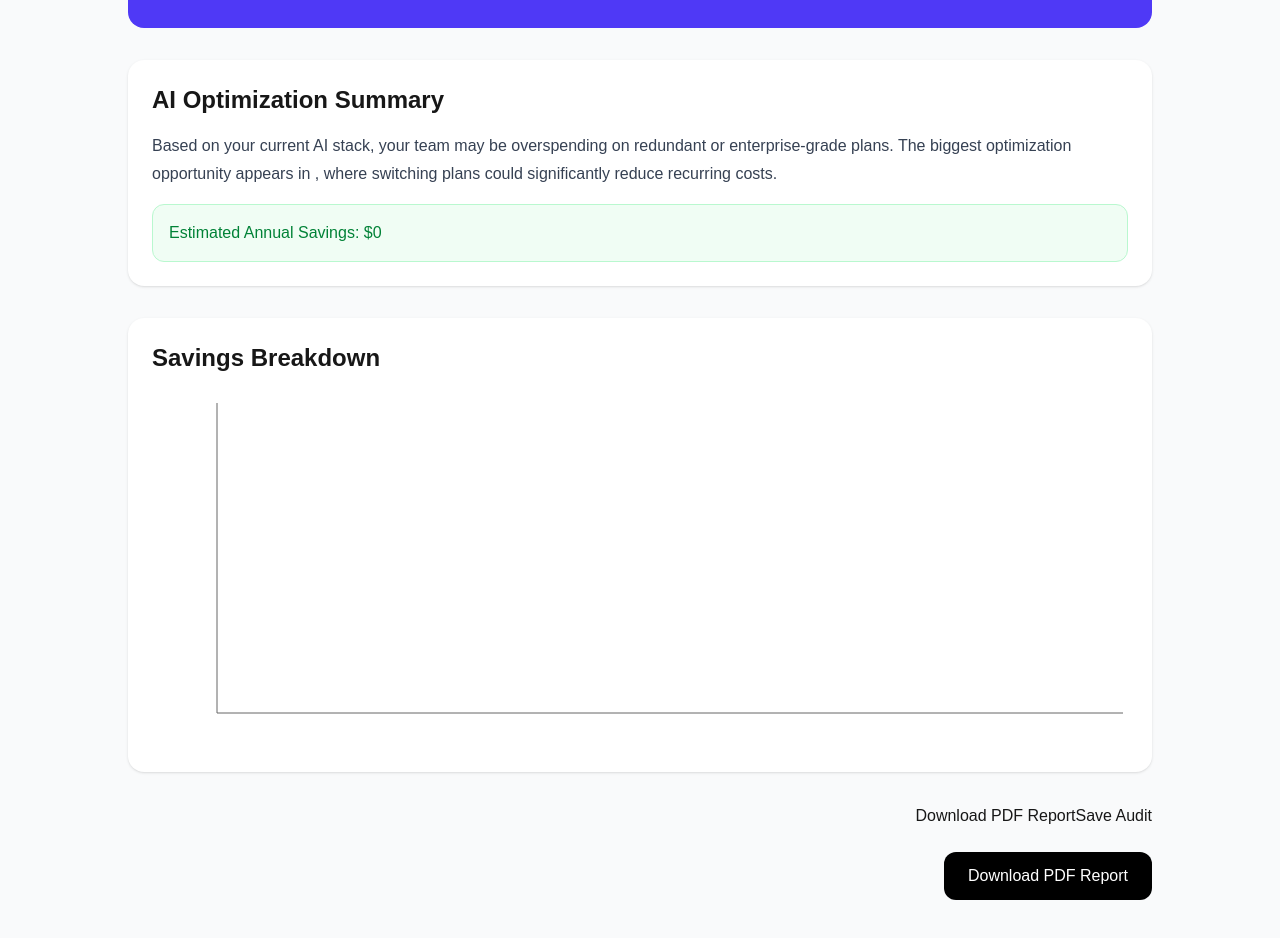
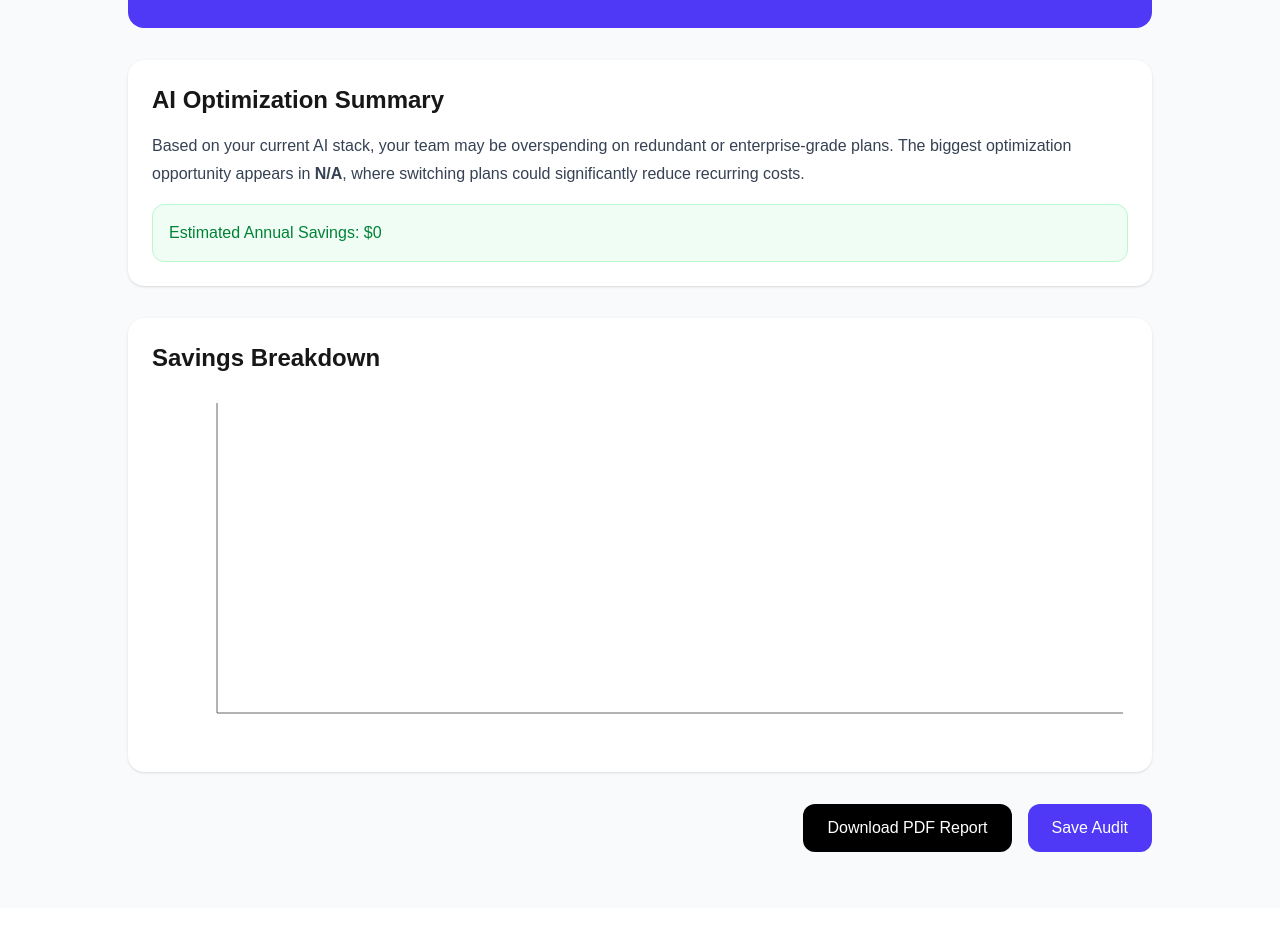
Before and after one commit to rashigarg04/AI-SPEND-AUDIT-TOOL, a Next.js app: page /results in a window 1280 px wide. Shown: the part 280-1218 px from the top of the page. After the commit the page ends 1188 px from the top, so only its background shows below. Built offline with nearby package versions, Linux system fonts and the light colour scheme.

Commit message:
Update page.tsx

```diff
--- a/app/results/page.tsx
+++ b/app/results/page.tsx
@@ -1,7 +1,9 @@
 "use client";
 
-import { useEffect, useState } from "react";
+import { useMemo } from "react";
+
 import { runAudit } from "@/lib/auditEngine";
+
 import {
   BarChart,
   Bar,
@@ -10,7 +12,9 @@ import {
   Tooltip,
   ResponsiveContainer,
 } from "recharts";
+
 import jsPDF from "jspdf";
+
 import { db } from "@/lib/firebase";
 
 import {
@@ -18,25 +22,42 @@ import {
   addDoc,
 } from "firebase/firestore";
 
+type ToolInput = {
+  tool: string;
+  plan: string;
+  spend: string;
+  seats: number;
+};
+
+type AuditResult = {
+  tool: string;
+  currentPlan: string;
+  recommendation: string;
+  monthlySavings: number;
+  yearlySavings: number;
+  reason: string;
+};
+
 export default function ResultsPage() {
-  const [results, setResults] = useState<any[]>([]);
 
-  useEffect(() => {
+  const results: AuditResult[] = useMemo(() => {
+
+    if (typeof window === "undefined") return [];
+
     const stored = localStorage.getItem("audit-tools");
 
-    if (stored) {
-      const parsed = JSON.parse(stored);
+    if (!stored) return [];
 
-      const formatted = parsed.map((item: any) => ({
+    const parsed: ToolInput[] = JSON.parse(stored);
+
+    const formatted = parsed.map((item) => ({
       ...item,
       spend: Number(item.spend),
       seats: Number(item.seats),
     }));
 
-      const auditResults = runAudit(formatted);
+    return runAudit(formatted);
 
-      setResults(auditResults);
-    }
   }, []);
 
   const totalMonthlySavings = results.reduce(
@@ -48,16 +69,21 @@ export default function ResultsPage() {
     (acc, item) => acc + item.yearlySavings,
     0
   );
+
   const biggestSaving =
     results.length > 0
       ? results.reduce((prev, current) =>
-        prev.monthlySavings > current.monthlySavings
+          prev.monthlySavings >
+          current.monthlySavings
             ? prev
             : current
         )
       : null;
+
   const saveAudit = async () => {
+
     try {
+
       await addDoc(collection(db, "audits"), {
         results,
         totalMonthlySavings,
@@ -66,7 +92,9 @@ export default function ResultsPage() {
       });
 
       alert("Audit saved successfully!");
+
     } catch (error) {
+
       console.error(error);
 
       alert("Failed to save audit");
@@ -74,9 +102,11 @@ export default function ResultsPage() {
   };
 
   const downloadPDF = () => {
+
     const doc = new jsPDF();
 
     doc.setFontSize(22);
+
     doc.text("AI Spend Audit Report", 20, 20);
 
     doc.setFontSize(14);
@@ -96,9 +126,14 @@ export default function ResultsPage() {
     let y = 70;
 
     results.forEach((item, index) => {
+
       doc.setFontSize(16);
 
-    doc.text(`${index + 1}. ${item.tool}`, 20, y);
+      doc.text(
+        `${index + 1}. ${item.tool}`,
+        20,
+        y
+      );
 
       y += 10;
 
@@ -140,16 +175,14 @@ export default function ResultsPage() {
     doc.save("AI-Spend-Audit-Report.pdf");
   };
 
-
-
-
-
   return (
     <main className="min-h-screen bg-gray-50 p-6">
+
       <div className="max-w-5xl mx-auto">
 
         {/* Header */}
         <div className="bg-indigo-600 text-white rounded-2xl p-10 mb-8">
+
           <h1 className="text-4xl font-bold mb-4">
             Your AI Spend Audit
           </h1>
@@ -161,6 +194,7 @@ export default function ResultsPage() {
           <div className="grid md:grid-cols-2 gap-6 mt-6">
 
             <div className="bg-white/10 rounded-xl p-5">
+
               <p className="text-sm">
                 Monthly Savings
               </p>
@@ -168,9 +202,11 @@ export default function ResultsPage() {
               <h2 className="text-3xl font-bold">
                 ${totalMonthlySavings}
               </h2>
+
             </div>
 
             <div className="bg-white/10 rounded-xl p-5">
+
               <p className="text-sm">
                 Yearly Savings
               </p>
@@ -178,103 +214,156 @@ export default function ResultsPage() {
               <h2 className="text-3xl font-bold">
                 ${totalYearlySavings}
               </h2>
+
             </div>
 
           </div>
         </div>
-        {/* AI Summary */}
+
+        {/* Summary */}
         <div className="bg-white rounded-2xl shadow p-6 mb-8">
+
           <h2 className="text-2xl font-bold mb-4">
             AI Optimization Summary
           </h2>
 
           <p className="text-gray-700 leading-7">
-    Based on your current AI stack, your team may be
-    overspending on redundant or enterprise-grade plans.
-    The biggest optimization opportunity appears in{" "}
-    <strong>{biggestSaving?.tool}</strong>, where
-    switching plans could significantly reduce recurring
-    costs.
+
+            Based on your current AI stack,
+            your team may be overspending on
+            redundant or enterprise-grade plans.
+
+            The biggest optimization opportunity
+            appears in{" "}
+
+            <strong>
+              {biggestSaving?.tool || "N/A"}
+            </strong>
+
+            , where switching plans could
+            significantly reduce recurring costs.
+
           </p>
 
           <div className="mt-4 bg-green-50 border border-green-200 rounded-xl p-4">
+
             <p className="text-green-700 font-medium">
-      Estimated Annual Savings: $
-      {totalYearlySavings}
+
+              Estimated Annual Savings:
+              ${totalYearlySavings}
+
             </p>
+
           </div>
         </div>
-{/* Savings Chart */}
+
+        {/* Chart */}
         <div className="bg-white rounded-2xl shadow p-6 mb-8">
+
           <h2 className="text-2xl font-bold mb-6">
             Savings Breakdown
           </h2>
 
           <div className="h-[350px]">
-    <ResponsiveContainer width="100%" height="100%">
+
+            <ResponsiveContainer
+              width="100%"
+              height="100%"
+            >
+
               <BarChart data={results}>
+
                 <XAxis dataKey="tool" />
+
                 <YAxis />
+
                 <Tooltip />
 
                 <Bar dataKey="monthlySavings" />
+
               </BarChart>
+
             </ResponsiveContainer>
+
           </div>
         </div>
-<div className="flex justify-end mb-6">
-  <button>
-    Download PDF Report
-  </button>
 
-  <button>
-    Save Audit
-  </button>
-</div>
-<div className="flex justify-end mb-6">
+        {/* Buttons */}
+        <div className="flex gap-4 justify-end mb-8">
+
           <button
             onClick={downloadPDF}
             className="bg-black text-white px-6 py-3 rounded-xl hover:opacity-90 transition"
           >
             Download PDF Report
           </button>
+
+          <button
+            onClick={saveAudit}
+            className="bg-indigo-600 text-white px-6 py-3 rounded-xl hover:bg-indigo-700 transition"
+          >
+            Save Audit
+          </button>
+
         </div>
 
         {/* Results */}
         <div className="space-y-6">
+
           {results.map((item, index) => (
+
             <div
               key={index}
               className="bg-white rounded-2xl shadow p-6"
             >
+
               <div className="flex items-center justify-between mb-4">
+
                 <h2 className="text-2xl font-bold">
                   {item.tool}
                 </h2>
 
                 <span className="bg-green-100 text-green-700 px-4 py-2 rounded-full text-sm font-medium">
-                  Save ${item.monthlySavings}/mo
+
+                  Save $
+                  {item.monthlySavings}/mo
+
                 </span>
+
               </div>
 
               <p className="text-gray-700 mb-2">
-                <strong>Current Plan:</strong>{" "}
+
+                <strong>
+                  Current Plan:
+                </strong>{" "}
+
                 {item.currentPlan}
+
               </p>
 
               <p className="text-gray-700 mb-2">
-                <strong>Recommendation:</strong>{" "}
+
+                <strong>
+                  Recommendation:
+                </strong>{" "}
+
                 {item.recommendation}
+
               </p>
 
               <p className="text-gray-600">
                 {item.reason}
               </p>
+
             </div>
+
           ))}
+
         </div>
 
       </div>
+
     </main>
   );
 }
```
Lines whose indentation alone changed are shown as unchanged.
